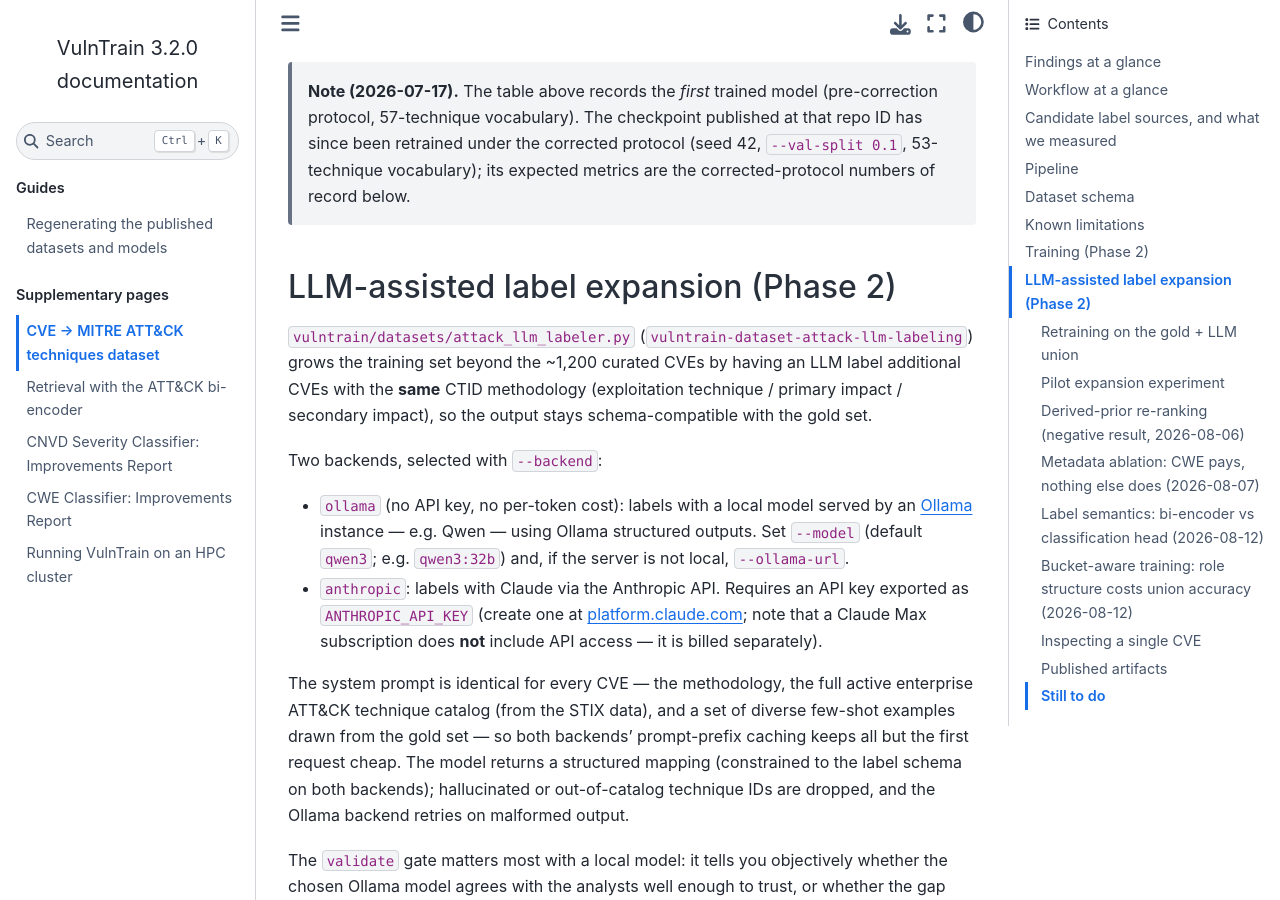
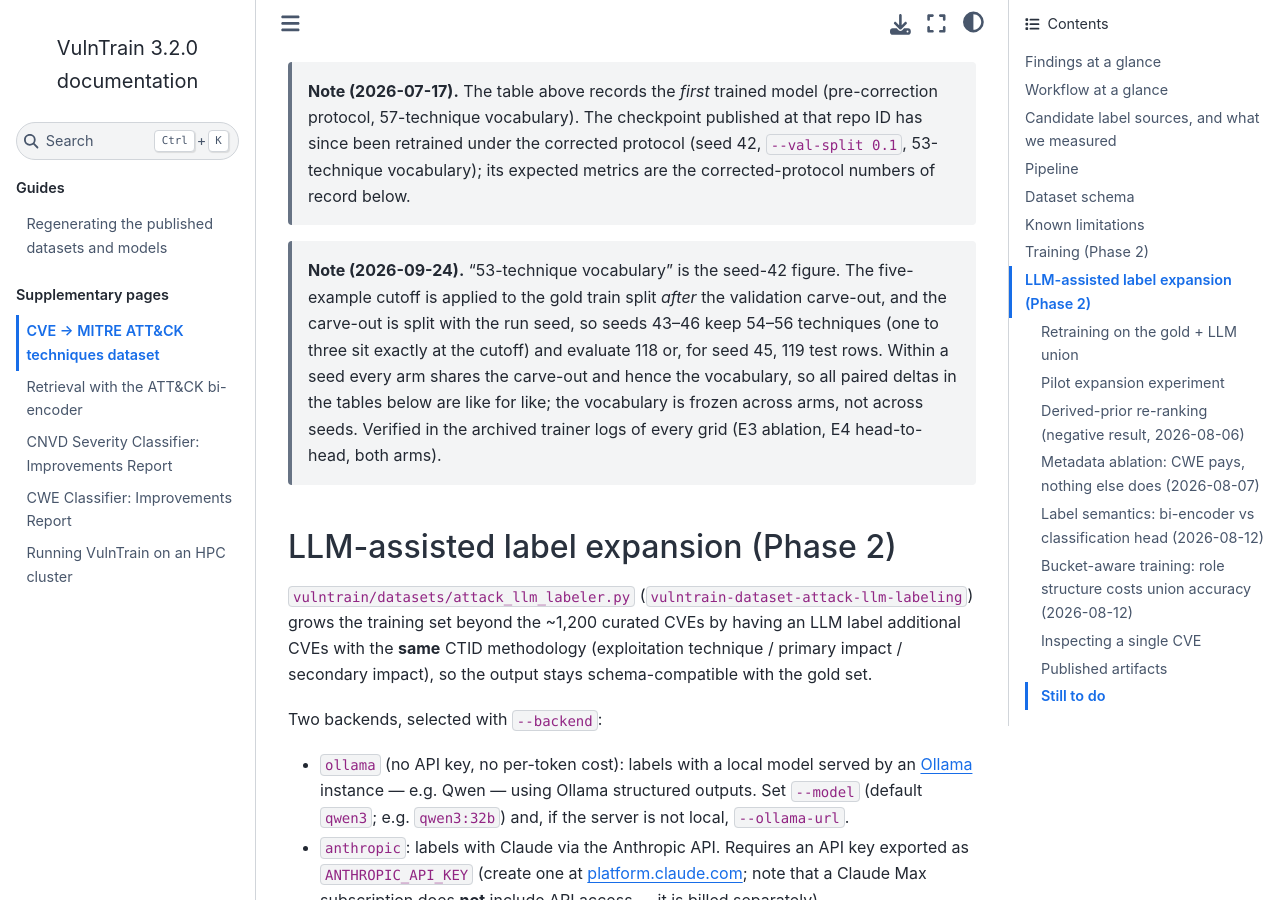
Before and after one commit to vulnerability-lookup/VulnTrain, a Sphinx documentation site: the page built from docs/attack-techniques-dataset.md, in a window 1280 px wide and 900 px high, scrolled down 9378 px. Built offline with Sphinx 7.4.7 and the Sphinx Book theme 1.1.4, drawn with Linux system fonts in a browser that asks for light colours.

Commit message:
chg: [doc] the label vocabulary is per seed (53 for seed 42, 54-56 otherwise)
Co-Authored-By: Claude Fable 5.1 <noreply@anthropic.com>

```diff
--- a/docs/attack-techniques-dataset.md
+++ b/docs/attack-techniques-dataset.md
@@ -372,6 +372,16 @@ is what label expansion targets.
 > published at that repo ID has since been retrained under the corrected
 > protocol (seed 42, `--val-split 0.1`, 53-technique vocabulary); its
 > expected metrics are the corrected-protocol numbers of record below.
+
+> **Note (2026-09-24).** "53-technique vocabulary" is the seed-42 figure.
+> The five-example cutoff is applied to the gold train split *after* the
+> validation carve-out, and the carve-out is split with the run seed, so
+> seeds 43–46 keep 54–56 techniques (one to three sit exactly at the
+> cutoff) and evaluate 118 or, for seed 45, 119 test rows. Within a seed
+> every arm shares the carve-out and hence the vocabulary, so all paired
+> deltas in the tables below are like for like; the vocabulary is frozen
+> across arms, not across seeds. Verified in the archived trainer logs of
+> every grid (E3 ablation, E4 head-to-head, both arms).
 
 ## LLM-assisted label expansion (Phase 2)
 
```
